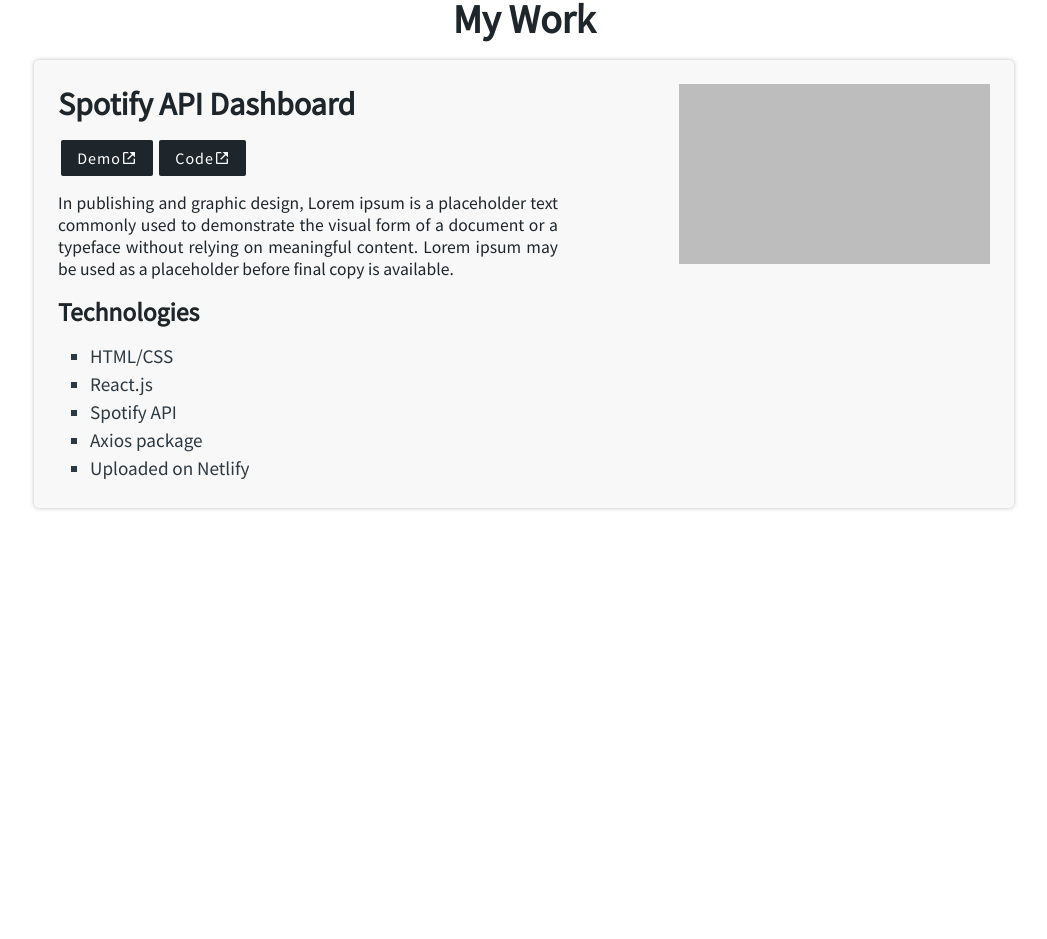
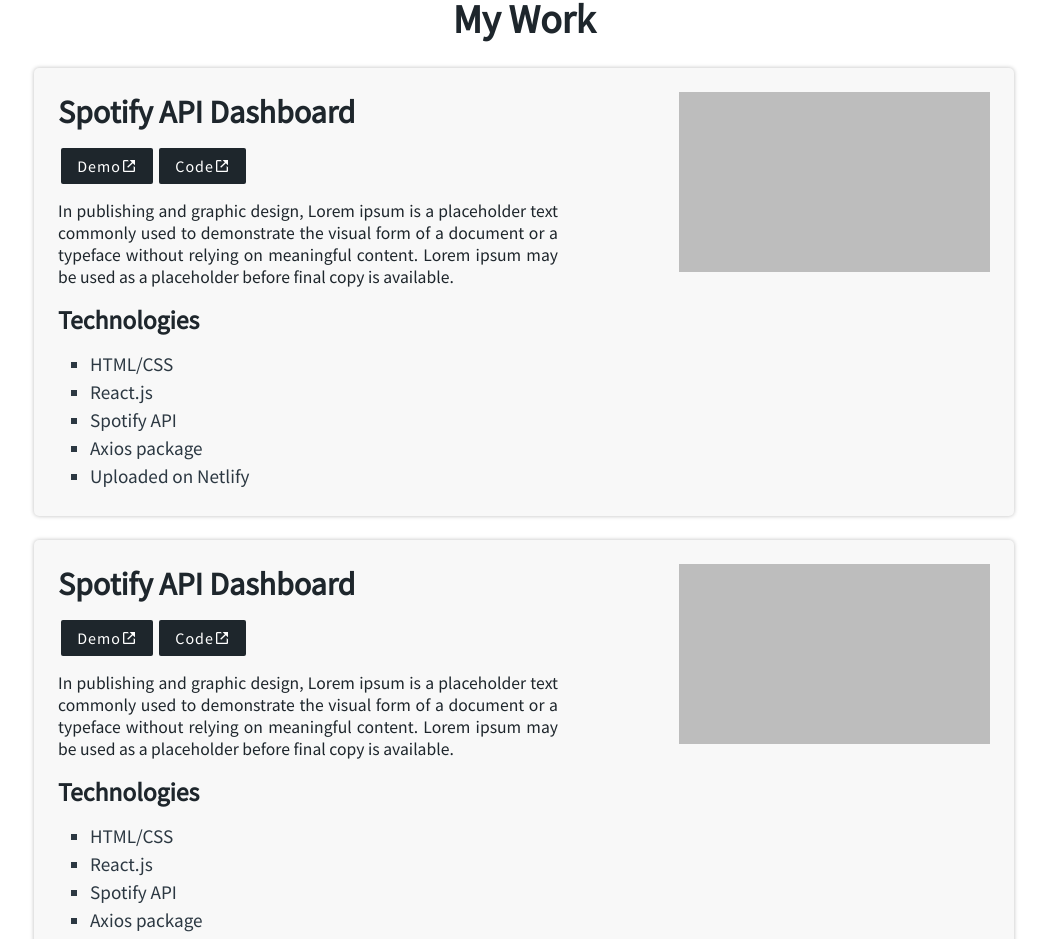
Before and after one commit to SinaBYR/my-portfolio-next, a React (Create React App) app: page / in a window 1280 px wide. Shown: the part 410-1349 px from the top of the page, without its empty margins (116-1163 px from the left). Before the commit the page ends 934 px from the top, so only its background shows below. Built offline with nearby package versions, Linux system fonts and the light colour scheme.

Commit message:
Create Project component

```diff
--- a/src/components/Navbar/NavLinks/NavLinks.js
+++ b/src/components/Navbar/NavLinks/NavLinks.js
@@ -10,7 +10,7 @@
                 <SocialIcon style={{width: '40px', height: '40px'}} url="https://wwww.linkedin.com/sinabyr"/>
             </li>
             <li>
-                {/* <SocialIcon style={{width: '40px', height: '40px'}} url="https://wwww.twitter.com/sinabyr"/> */}
+                <SocialIcon style={{width: '40px', height: '40px'}} url="https://wwww.twitter.com/sinabyr"/>
             </li>
         </>
     )
--- /dev/null
+++ b/src/components/Work/Project/Project.js
@@ -0,0 +1,31 @@
+import classes from './Project.module.css';
+import { BiLinkExternal } from 'react-icons/bi';
+import { PrimaryLink } from '../../Utilities/Links/PrimaryLink/PrimaryLink';
+
+const Project = props => {
+    return (
+        <section className={classes.Project}>
+            <div>
+                <h2>Spotify API Dashboard</h2>
+                <div className={classes.Links}>
+                    <PrimaryLink>Demo <BiLinkExternal /></PrimaryLink>
+                    <PrimaryLink>Code <BiLinkExternal /></PrimaryLink>
+                </div>
+                <p className={classes.Description}>In publishing and graphic design, Lorem ipsum is a placeholder text commonly used to demonstrate the visual form of a document or a typeface without relying on meaningful content. Lorem ipsum may be used as a placeholder before final copy is available.</p>
+                <div className={classes.Technologies}>
+                    <h3>Technologies</h3>
+                    <ul>
+                        <li>HTML/CSS</li>
+                        <li>React.js</li>
+                        <li>Spotify API</li>
+                        <li>Axios package</li>
+                        <li>Uploaded on Netlify</li>
+                    </ul>
+                </div>
+            </div>
+            <div className={classes.Preview}></div>
+        </section>
+    )
+}
+
+export { Project }
--- /dev/null
+++ b/src/components/Work/Project/Project.module.css
@@ -0,0 +1,56 @@
+.Project {
+    display: grid;
+    grid-template-columns: 2fr 1fr;
+    /* border: 1px solid #bdbdbd; */
+    background-color: #f8f8f8;
+    padding: 1.5rem;
+    border-radius: 5px;
+    transition: box-shadow 200ms ease;
+    box-shadow: 0 0 4px #bdbdbd;
+}
+
+.Project:hover {
+    box-shadow: 0 0 8px #bdbdbd;
+}
+
+.Preview {
+    background-color: #bdbdbd;
+    width: 100%;
+    height: 180px;
+}
+
+.Project h2 {
+    font-size: 2rem;
+}
+
+.Links {
+    margin: 1rem 0;
+}
+
+.Links > * {
+    margin: 0 0.2rem;
+}
+
+.Description {
+    max-width: 500px;
+    font-size: 1.1rem;
+    margin-bottom: 1rem;
+    margin-right: 1rem;
+    text-align: justify;
+}
+
+.Technologies > h3 {
+    font-size: 1.6rem;
+    margin: 1rem 0;
+}
+
+.Technologies > ul {
+    padding-left: 2rem;
+    font-size: 1.2rem;
+}
+
+.Technologies > ul > li {
+    color: #2c3842;
+    margin: 4px 0;
+    list-style: square;
+}
--- a/src/components/Work/Work.js
+++ b/src/components/Work/Work.js
@@ -1,7 +1,6 @@
+import { Project } from './Project/Project';
 import classes from './Work.module.css';
-import { PrimaryButton } from '../Utilities/Buttons/PrimaryButton/PrimaryButton';
-import { BiLinkExternal } from 'react-icons/bi';
-import { PrimaryLink } from '../Utilities/Links/PrimaryLink/PrimaryLink';
+
 
 const Work = props => {
     return (
@@ -9,27 +8,8 @@
             <div className={classes.WorkWrapper}>
                 <h2>My Work</h2>
                 <div className={classes.Projects}>
-                    <section className={classes.Project}>
-                        <div>
-                            <h2>Spotify API Dashboard</h2>
-                            <div className={classes.Links}>
-                                <PrimaryLink>Demo <BiLinkExternal /></PrimaryLink>
-                                <PrimaryLink>Code <BiLinkExternal /></PrimaryLink>
-                            </div>
-                            <p className={classes.Description}>In publishing and graphic design, Lorem ipsum is a placeholder text commonly used to demonstrate the visual form of a document or a typeface without relying on meaningful content. Lorem ipsum may be used as a placeholder before final copy is available.</p>
-                            <div className={classes.Technologies}>
-                                <h3>Technologies</h3>
-                                <ul>
-                                    <li>HTML/CSS</li>
-                                    <li>React.js</li>
-                                    <li>Spotify API</li>
-                                    <li>Axios package</li>
-                                    <li>Uploaded on Netlify</li>
-                                </ul>
-                            </div>
-                        </div>
-                        <div className={classes.Preview}></div>
-                    </section>
+                    <Project />
+                    <Project />
                 </div>
             </div>
         </main>
--- a/src/components/Work/Work.module.css
+++ b/src/components/Work/Work.module.css
@@ -14,64 +14,6 @@
     margin: 1rem 0;
 }
 
-.Projects {
-    /* padding: 1rem; */
+.Projects > * {
+    margin: 1.5rem 0;
 }
-
-.Project {
-    display: grid;
-    grid-template-columns: 2fr 1fr;
-    /* border: 1px solid #bdbdbd; */
-    background-color: #f8f8f8;
-    padding: 1.5rem;
-    border-radius: 5px;
-    transition: box-shadow 200ms ease, transform 250ms ease;
-    box-shadow: 0 0 4px #bdbdbd;
-}
-
-.Project:hover {
-    box-shadow: 0 0 8px #bdbdbd;
-    transform: scale(1.005);
-}
-
-.Preview {
-    background-color: #bdbdbd;
-    width: 100%;
-    height: 180px;
-}
-
-.Project h2 {
-    font-size: 2rem;
-}
-
-.Links {
-    margin: 1rem 0;
-}
-
-.Links > * {
-    margin: 0 0.2rem;
-}
-
-.Description {
-    max-width: 500px;
-    font-size: 1.1rem;
-    margin-bottom: 1rem;
-    margin-right: 1rem;
-    text-align: justify;
-}
-
-.Technologies > h3 {
-    font-size: 1.6rem;
-    margin: 1rem 0;
-}
-
-.Technologies > ul {
-    padding-left: 2rem;
-    font-size: 1.2rem;
-}
-
-.Technologies > ul > li {
-    color: #2c3842;
-    margin: 4px 0;
-    list-style: square;
-}
--- a/src/index.css
+++ b/src/index.css
@@ -13,3 +13,7 @@
 
     /* background-color: #eeeeee; */
 }
+
+li {
+    list-style: none;
+}
```
